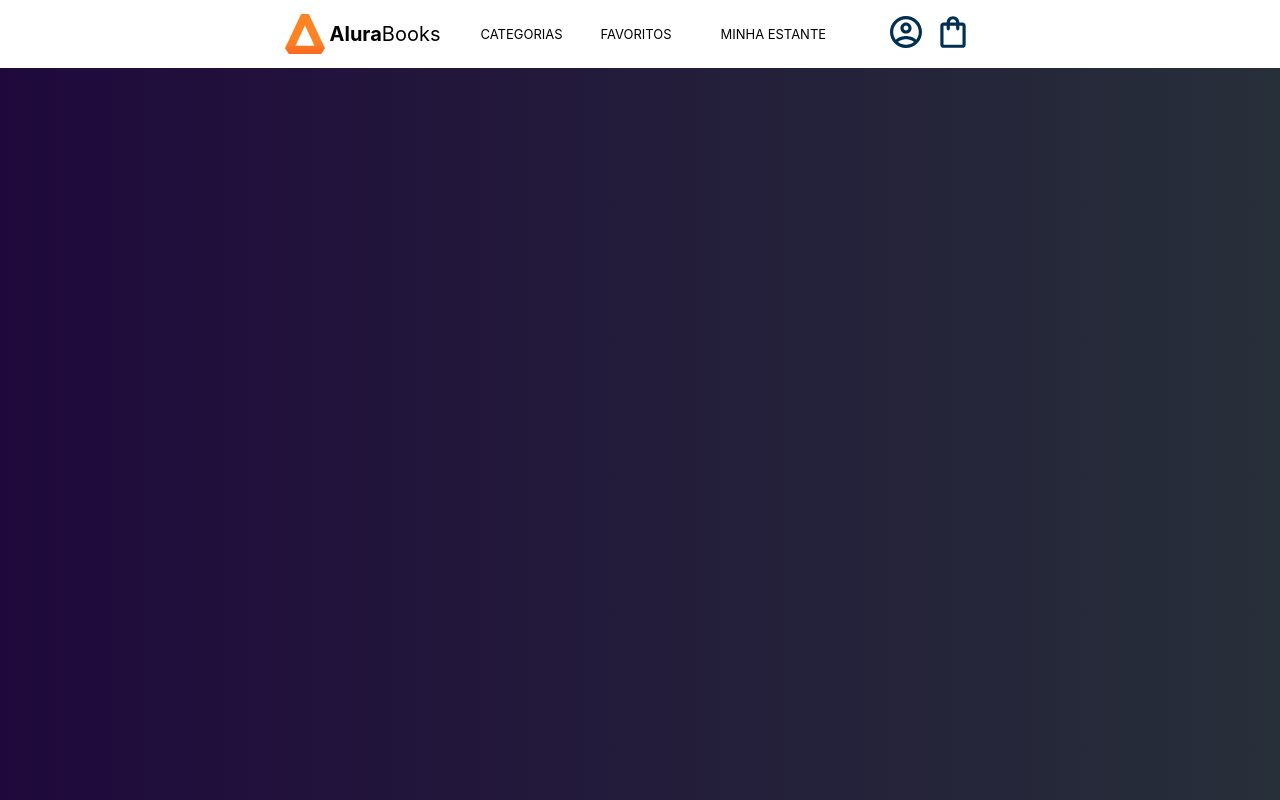
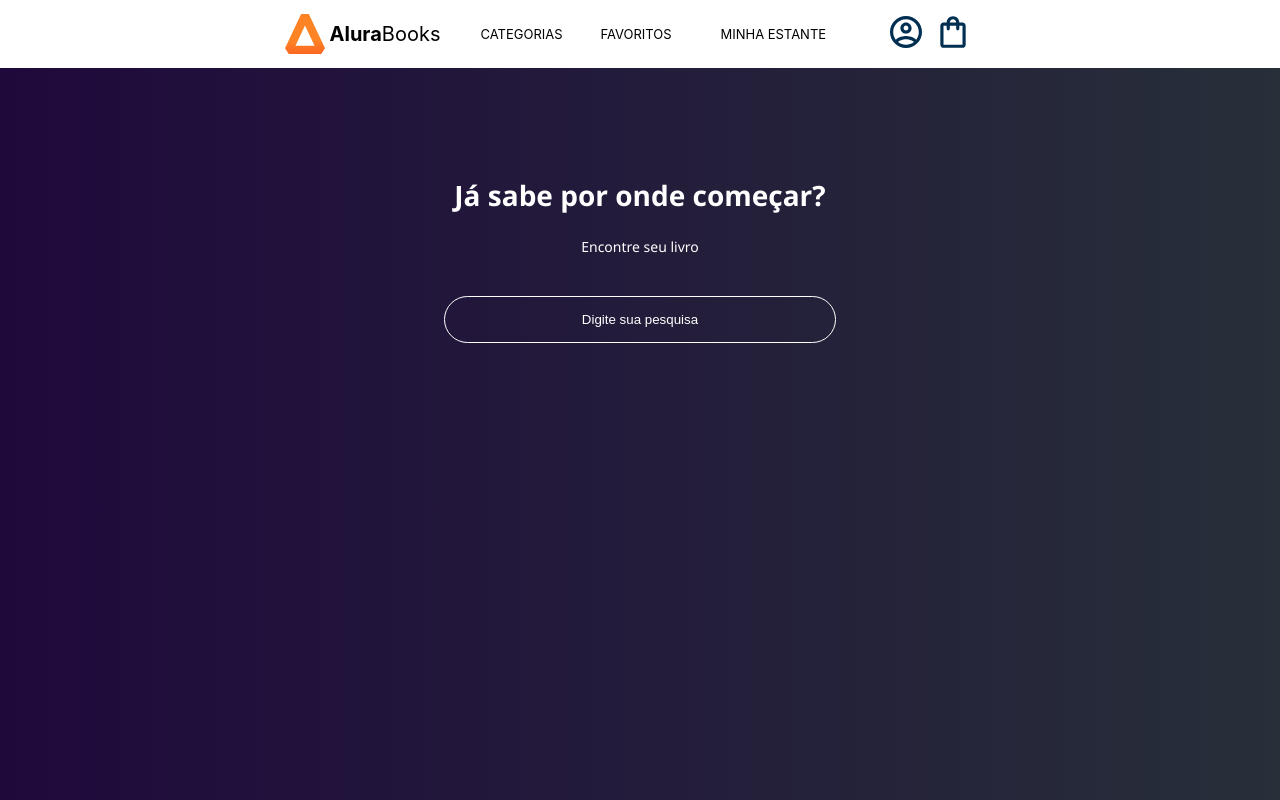
Before and after one commit to edesi0/alura-books, a React (Create React App) app: page / in a window 1280 px wide. Built offline with nearby package versions, Linux system fonts and the light colour scheme.

Commit message:
Criando barra de pesquisa

```diff
--- a/src/App.js
+++ b/src/App.js
@@ -1,6 +1,7 @@
 import './App.css';
 import React from 'react';
 import Header from './componentes/Header/index.js';
+import Pesquisa from './componentes/Pesquisa/index.js';
 
 function App() {
   return (
@@ -8,6 +9,9 @@ function App() {
       <header classname="App-header">
       <Header/>
       </header>
+      <div>
+      <Pesquisa/>
+      </div>
     </div>
 
 
--- /dev/null
+++ b/src/componentes/Input/index.js
@@ -0,0 +1,22 @@
+import styled from "styled-components";
+
+
+const Input = styled.input`
+order: 10px solid #FFF;
+background: transparent;
+border: 1px solid #FFF;
+padding:15px 120px;
+border-radius: 25px;
+width: 150px;
+color: white;
+text-align: center;
+
+
+
+&::placeholder{
+    color: #FFF;
+    text-align: center;
+
+}
+`
+export default Input;
--- /dev/null
+++ b/src/componentes/Pesquisa/index.js
@@ -0,0 +1,34 @@
+import Input from "../Input";
+import styled from "styled-components";
+
+const PesquisaContainer = styled.section`
+font-family: 'Segoe UI', Tahoma, Geneva, Verdana, sans-serif;
+color: #fff;
+text-align: center;
+padding: 85px 0;
+height: 270px;
+width: 100%;
+`
+const Titulo = styled.h2`
+color: #fff;
+font-size: 28px;
+text-align: center;
+width: 100%;
+`
+const Subtitulo = styled.h3`
+font-size: 14px;
+font-weight: 500;
+margin-bottom: 40px;
+`
+
+function Pesquisa() {
+    return (
+        <PesquisaContainer>
+            <Titulo>Já sabe por onde começar?</Titulo>
+            <Subtitulo>Encontre seu livro</Subtitulo>
+            <Input placeholder="Digite sua pesquisa"/>
+        </PesquisaContainer>
+    );
+}
+
+export default Pesquisa;
```
